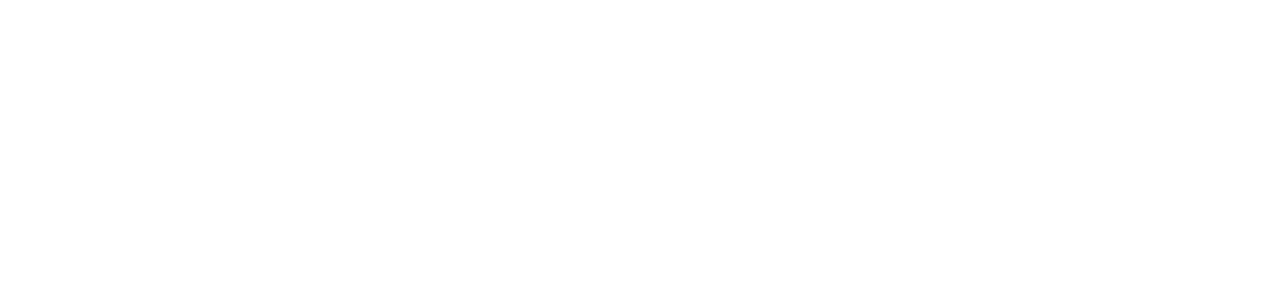
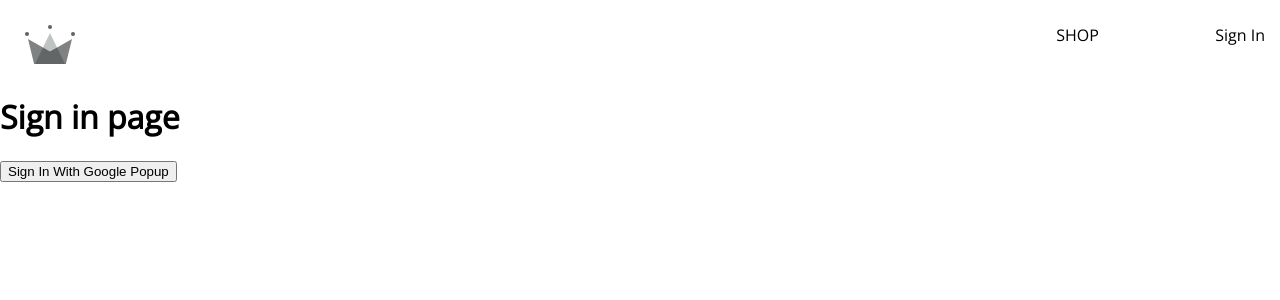
Before and after one commit to resmigit/crown-your-style, a React (Create React App) app: page /sign-in in a window 1280 px wide. Before the commit this address had no page. Shown: the top 300 px of the page. Built offline with nearby package versions, Linux system fonts and the light colour scheme.

Commit message:
lesson 6 chnages including initial changes for firebase google popup authentication

```diff
--- a/package.json
+++ b/package.json
@@ -6,6 +6,7 @@
     "@testing-library/jest-dom": "^5.16.5",
     "@testing-library/react": "^13.4.0",
     "@testing-library/user-event": "^13.5.0",
+    "firebase": "^9.14.0",
     "react": "^18.2.0",
     "react-dom": "^18.2.0",
     "react-router-dom": "6",
--- a/src/App.js
+++ b/src/App.js
@@ -1,11 +1,23 @@
 import {Routes,Route} from 'react-router-dom';
 import Home from "./routes/home/home.component";
+import Navigation from './routes/navigation/navigation.component';
+import SignIn from './routes/sign-in/sign-in.component.jsx';
+
+
+const Shop = () =>{
+  return(
+    <h1>I am the Shop Page</h1>
+  );
+}
 
 const App=()=> {
   return (
     <Routes>
-      <Route path='/home' element={<Home/>}></Route>
-
+      <Route path="/" element={<Navigation/>}>
+        <Route index element={<Home/>}></Route>
+        <Route path='shop' element={<Shop/>}></Route>
+        <Route path='sign-in' element={<SignIn/>}></Route>
+      </Route>
     </Routes>
   );
 }
--- a/src/components/category-item/category-item.styles.scss
+++ b/src/components/category-item/category-item.styles.scss
@@ -43,8 +43,8 @@
     }
 
     .category-body-container {
-      height: 90px;
-      padding: 20px 20px;
+      height: 95px;
+      padding: 25px 20px 40px 25px;
       display: flex;
       flex-direction: column;
       align-items: center;
@@ -59,13 +59,13 @@
         margin: 0 6px 0;
         font-size: 20px;
         color: #4a4a4a;
-        padding-top:5px;
+
       }
 
       p {
         font-weight: light;
         font-size: 16px;
-        padding-bottom:25px;
+
       }
     }
   }
--- a/src/index.scss
+++ b/src/index.scss
@@ -9,3 +9,11 @@
   font-family: source-code-pro, Menlo, Monaco, Consolas, 'Courier New',
     monospace;
 }
+a{
+  text-decoration: none;
+  color: black;
+}
+
+*{
+  box-sizing: border-box;
+}
--- a/src/routes/home/home.component.jsx
+++ b/src/routes/home/home.component.jsx
@@ -1,5 +1,6 @@
 //import './categories.styles.scss';
 //import CategoryItem from './components/category-item/category-item.component';
+import { Outlet } from "react-router-dom";
 import Directory from "../../components/directory/directory.component";
 
 const Home=()=> {
@@ -31,7 +32,11 @@
     }
   ] ;
   return (
-    <Directory categories={categories}></Directory>
+    <div>
+        <Directory categories={categories}></Directory>
+        <Outlet></Outlet>
+    </div>
+
   );
 }
 
--- /dev/null
+++ b/src/routes/navigation/navigation.component.jsx
@@ -0,0 +1,24 @@
+import {Fragment} from 'react';
+import {Outlet,Link} from 'react-router-dom';
+import {ReactComponent as CrwnLogo} from '../../assets/crown.svg';
+import './navigation.styles.scss';
+
+const Navigation =() =>{
+    return(
+      <Fragment>
+        <div className='navigation'>
+          <Link className='logo-container' to='/'>
+            <CrwnLogo></CrwnLogo>
+          </Link>
+          <div className='nav-links-container'>
+            <Link className='nav-link' to='/shop'>SHOP</Link>
+          </div>
+          <div className='nav-links-container'>
+            <Link className='nav-link' to='/sign-in'>Sign In</Link>
+          </div>
+        </div>
+        <Outlet></Outlet>
+      </Fragment>
+    );
+  }
+  export default Navigation;
--- /dev/null
+++ b/src/routes/navigation/navigation.styles.scss
@@ -0,0 +1,26 @@
+.navigation {
+    height: 70px;
+    width: 100%;
+    display: flex;
+    justify-content: space-between;
+    margin-bottom: 25px;
+
+    .logo-container {
+      height: 100%;
+      width: 85%;
+      padding: 25px;
+    }
+
+    .nav-links-container {
+      width: 15%;
+      height: 100%;
+      display: flex;
+      align-items: center;
+      justify-content: flex-end;
+
+      .nav-link {
+        padding: 10px 15px;
+        cursor: pointer;
+      }
+    }
+  }
--- /dev/null
+++ b/src/routes/sign-in/sign-in.component.jsx
@@ -0,0 +1,17 @@
+import { signInWithGooglePopup,createUserDocumentFromAuth} from '../../utils/firebase/firebase.utils.js';
+
+const SignIn =() =>{
+    const logGoogleUser = async()=>{
+        const {user} = await signInWithGooglePopup();
+        const userDocRef = await createUserDocumentFromAuth(user);
+    }
+    return(
+        <div>
+            <h1>Sign in page</h1>
+            <button onClick={logGoogleUser}>
+                Sign In With Google Popup
+            </button>
+        </div>
+    );
+}
+export default SignIn;
--- /dev/null
+++ b/src/utils/firebase/firebase.utils.js
@@ -0,0 +1,45 @@
+import {initializeApp} from 'firebase/app';
+import {getAuth,GoogleAuthProvider,signInWithRedirect,signInWithPopup} from 'firebase/auth';
+import {getFirestore,doc,setDoc,getDoc} from 'firebase/firestore';
+
+const firebaseConfig = {
+  apiKey: "AIzaSyByv7vBu6DjpyDSkFLxkaMz5F6hy9SdZsI",
+  authDomain: "crwnys-db.firebaseapp.com",
+  projectId: "crwnys-db",
+  storageBucket: "crwnys-db.appspot.com",
+  messagingSenderId: "700716312062",
+  appId: "1:700716312062:web:8f55406daddd238e84ccaf"
+};
+
+// Initialize Firebase
+const firebaseApp = initializeApp(firebaseConfig);
+const provider = new GoogleAuthProvider();
+provider.setCustomParameters({
+    prompt:"select_account"
+});
+
+export const auth = getAuth();
+export const signInWithGooglePopup =()=> signInWithPopup(auth,provider);
+export const db =getFirestore();
+export const createUserDocumentFromAuth =async(userAuth)=>{
+    const userDocRef = doc(db,'users',userAuth.uid)
+    console.log(userDocRef);
+    const userSnapShot = await getDoc(userDocRef);
+    console.log(userSnapShot.exists());
+
+    if(!userSnapShot.exists()){
+        const {displayName,email} = userAuth;
+        const createdAt = new Date();
+        try{
+            await setDoc(userDocRef,{
+                    displayName,
+                    email,
+                    createdAt
+                });
+            }
+        catch(error){
+            console.log('error creating the user',error.message);
+        }
+    }
+    return userDocRef;
+}
```
Also changed, not shown: src/assets/crown.svg (added), 1 other file (tests, documents, lock files or other folders).
